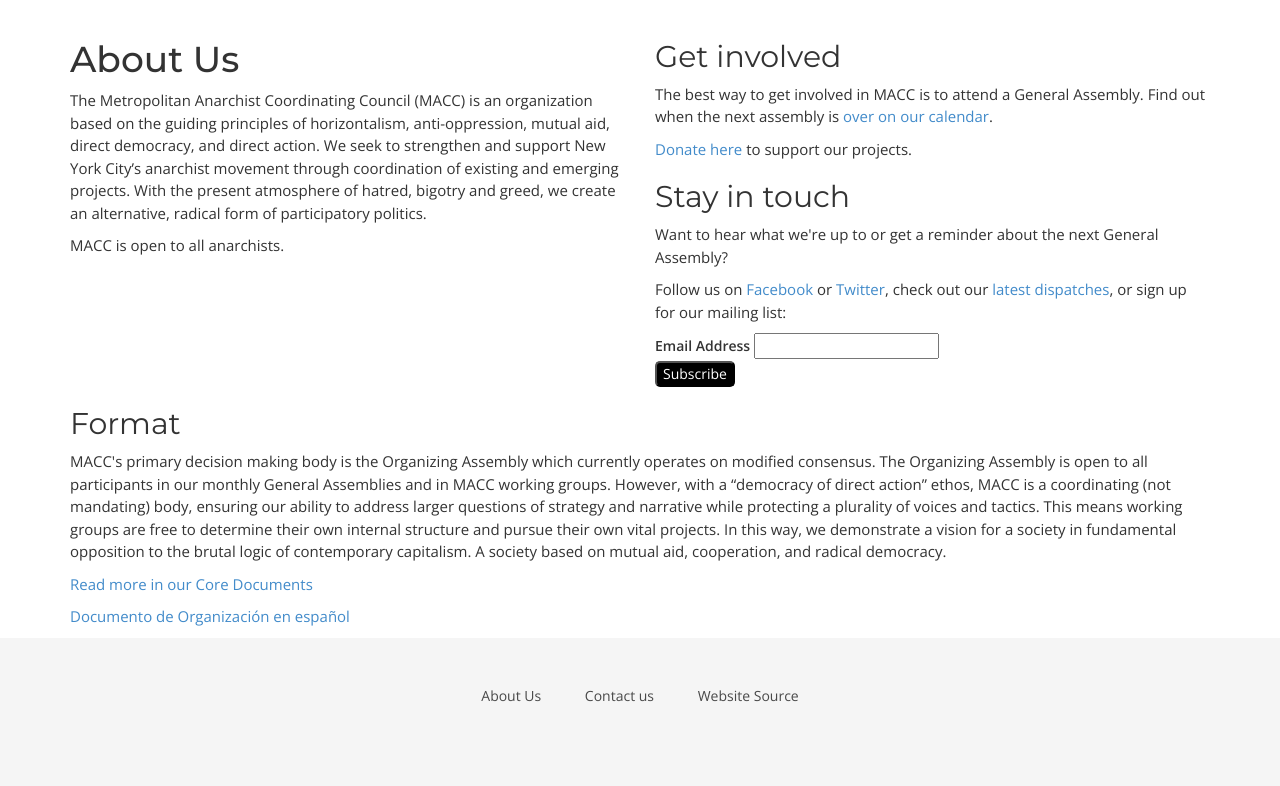
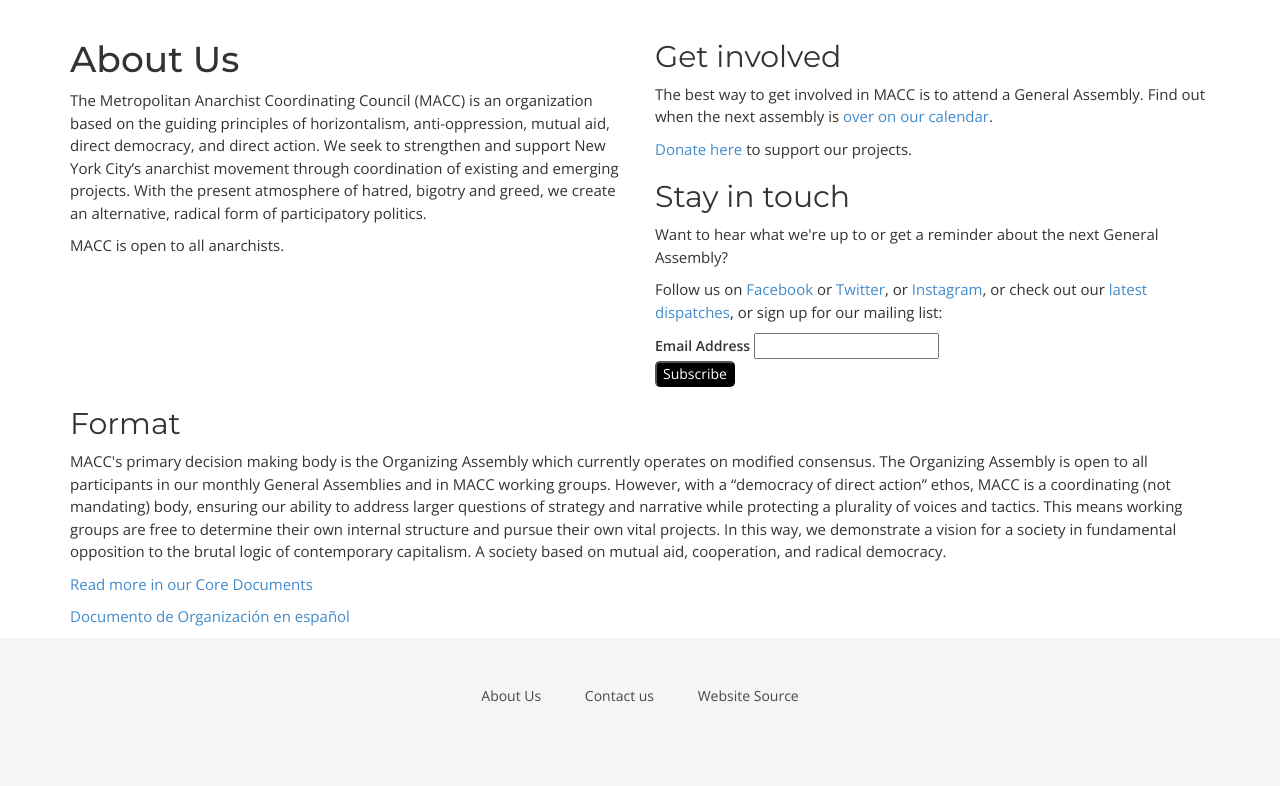
Before and after one commit to MACCNYC/maccnyc.github.io, a Jekyll site: the page built from index.html, in a window 1280 px wide. Shown: the part 576-1362 px from the top of the page. Built offline with Jekyll 4.4.1, drawn with Linux system fonts in a browser that asks for light colours; some web fonts are replaced; comment, search, counter and statistics services are not loaded.

Commit message:
Update index.html
Added instagram link, fixed facebook alt text, changed links to https from http.

```diff
--- a/index.html
+++ b/index.html
@@ -35,8 +35,9 @@
         <p>Want to hear what we're up to or get a reminder about the next General Assembly?</p>
         <p>
           Follow us on
-          <a href="https://www.facebook.com/MACCnyc/" alt="twitter">Facebook</a> or
-          <a href="http://www.twitter.com/macc_nyc" alt="twitter">Twitter</a>,
+          <a href="https://www.facebook.com/MACCnyc/" alt="facebook">Facebook</a> or
+          <a href="https://www.twitter.com/macc_nyc" alt="twitter">Twitter</a>, or
+          <a href="https://www.instagram.com/macc_nyc/" alt="instagram">Instagram</a>, or
           check out our <a href="{{ site.baseurl }}/blog">latest dispatches</a>, or
           sign up for our mailing list:
         </p>
```
